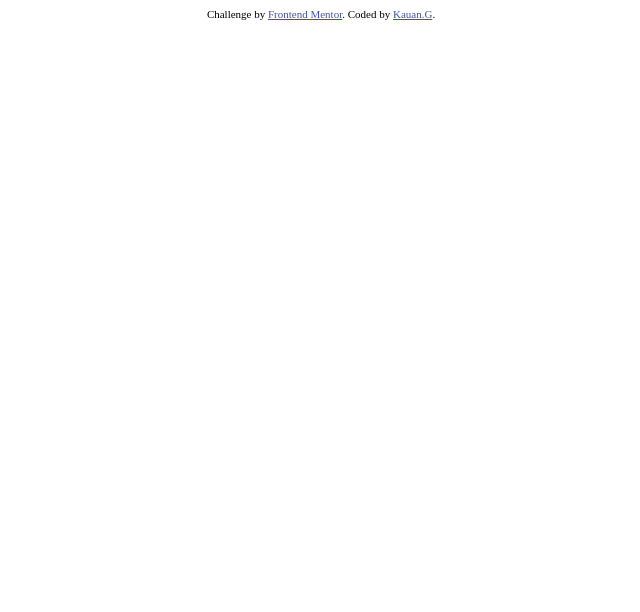
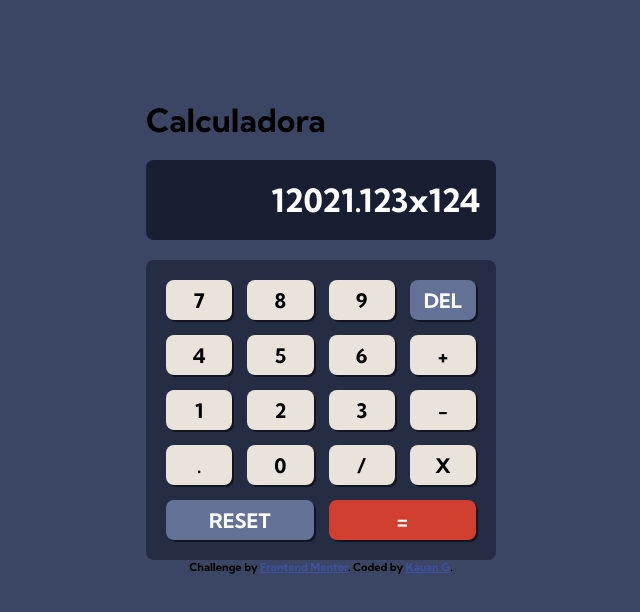
Before and after one commit to kauangomesm/calculadora, a plain HTML site: page index.html in a window 1280 px wide. Shown: the whole page, without its empty margins (319-959 px from the left). Drawn offline with Linux system fonts and the light colour scheme.

Commit message:
create html e css

```diff
--- /dev/null
+++ b/css/style.css
@@ -0,0 +1,111 @@
+@import url('https://fonts.googleapis.com/css2?family=Kumbh+Sans:wght@700&display=swap');
+
+*{
+    padding: 0px;
+    margin: 0px;
+    box-sizing: border-box;
+    font-family: 'Kumbh Sans', sans-serif;
+}
+
+:root{
+    --cor-body: #3B4664;
+    --cor-resultado: #191F32;
+    --cor-font-primaria:#FDFFFF;
+    --cor-font-secundaria:#464E59;
+    --cor-teclado: #252D44;
+    --cor-teclas: #E9E3DC;
+    --cor-teclas-hover: #ffffff;
+    --cor-teclaEnter: #D13F30;
+    --cor-teclaEnter-hover: #ec5949;
+    --cor-teclaReset: #647298;
+    --cor-teclaReset-hover: #8b9dce;
+}
+
+body{
+    min-height: 100vh;
+    background-color: var(--cor-body);
+    display: flex;
+    flex-direction: column;
+    align-items: center;
+    padding: 100px 0px;
+}
+
+#main{
+    width: 350px;
+    display: flex;
+    flex-direction: column;
+    gap: 20px;
+}
+#d_resultado{
+    background-color: var(--cor-resultado);
+    width: 100%;
+    height: 80px;
+    border-radius: 8px;
+    display: flex;
+    flex-direction: row-reverse;
+    align-items: center;
+
+}
+
+#p_resultado{
+    color: var(--cor-font-primaria);
+    font-size: 32px;
+    padding: 16px;
+}
+
+#d_teclado{
+    width: 100%;
+    min-height: 300px;
+    border-radius: 8px;
+    background-color: var(--cor-teclado);
+    display: flex;
+    flex-direction: row;
+    flex-wrap: wrap;
+    gap: 15px;
+    padding: 20px;
+    align-content: center;
+
+
+}
+
+.tecla{
+    border-radius: 8px;
+    background-color: var(--cor-teclas);
+    font-size: 20px;
+    flex-shrink: 1;
+    width: 65px;
+    height: 40px;
+    flex-grow: 2;
+    display: flex;
+    align-items: center;
+    justify-content: center;
+    box-shadow: 2px 2px 0px 0px rgba(0, 0, 0, 0.521);
+    cursor: pointer;
+}
+
+
+.tecla:hover{
+    background-color: var(--cor-teclas-hover);
+}
+
+
+#reset, #del{
+    background-color: var(--cor-teclaReset);
+    color: var(--cor-font-primaria);
+}
+
+#reset:hover, #del:hover{
+    background-color: var(--cor-teclaReset-hover);
+}
+
+
+#enter{
+    background-color: var(--cor-teclaEnter);
+    color: var(--cor-font-primaria);
+}
+
+
+#enter:hover{
+    background-color: var(--cor-teclaEnter-hover);
+    color: var(--cor-font-primaria);
+}
--- a/index.html
+++ b/index.html
@@ -1,5 +1,5 @@
 <!DOCTYPE html>
-<html lang="en">
+<html lang="pt-br">
 <head>
   <meta charset="UTF-8">
   <meta name="viewport" content="width=device-width, initial-scale=1.0"> <!-- displays site properly based on user's device -->
@@ -7,7 +7,7 @@
   <link rel="icon" type="image/png" sizes="32x32" href="./images/favicon-32x32.png">
 
   <title>Frontend Mentor | Calculator app</title>
-
+  <link rel="stylesheet" href="css/style.css">
   <!-- Feel free to remove these styles or customise in your own stylesheet 👍 -->
   <style>
     .attribution { font-size: 11px; text-align: center; }
@@ -15,12 +15,46 @@
   </style>
 </head>
 <body>
+  <div id="main">
 
+    <header>
+      <h1>Calculadora</h1>
+    </header>
+
+    <div id="d_resultado">
+      <p id="p_resultado">12021.123x124</p>
+    </div>
+
+    <div id="d_teclado">
+
+      <div class="tecla" id="7">7</div>
+      <div class="tecla" id="8">8</div>
+      <div class="tecla" id="9">9</div>
+      <div class="tecla" id="del">DEL</div>
+      <div class="tecla" id="4">4</div>
+      <div class="tecla" id="5">5</div>
+      <div class="tecla" id="6">6</div>
+      <div class="tecla" id="+">+</div>
+      <div class="tecla" id="1">1</div>
+      <div class="tecla" id="2">2</div>
+      <div class="tecla" id="3">3</div>
+      <div class="tecla" id="-">-</div>
+      <div class="tecla" id=".">.</div>
+      <div class="tecla" id="0">0</div>
+      <div class="tecla" id="/">/</div>
+      <div class="tecla" id="x">X</div>
+      <div class="tecla" id="reset">RESET</div>
+      <div class="tecla" id="enter">=</div>
+
+
+    </div>
+  </div>
 
 
   <div class="attribution">
     Challenge by <a href="https://www.frontendmentor.io?ref=challenge" target="_blank">Frontend Mentor</a>.
     Coded by <a href="#">Kauan.G</a>.
   </div>
+  <script src="js/script.js"></script>
 </body>
 </html>
--- /dev/null
+++ b/js/script.js
@@ -0,0 +1,21 @@
+;(function () {
+    const p_resultado = document.getElementById('p_resultado')
+    const d_teclado = document.getElementById('d_teclado')
+
+
+
+
+
+
+
+
+
+
+
+
+
+
+
+
+
+})()
```
